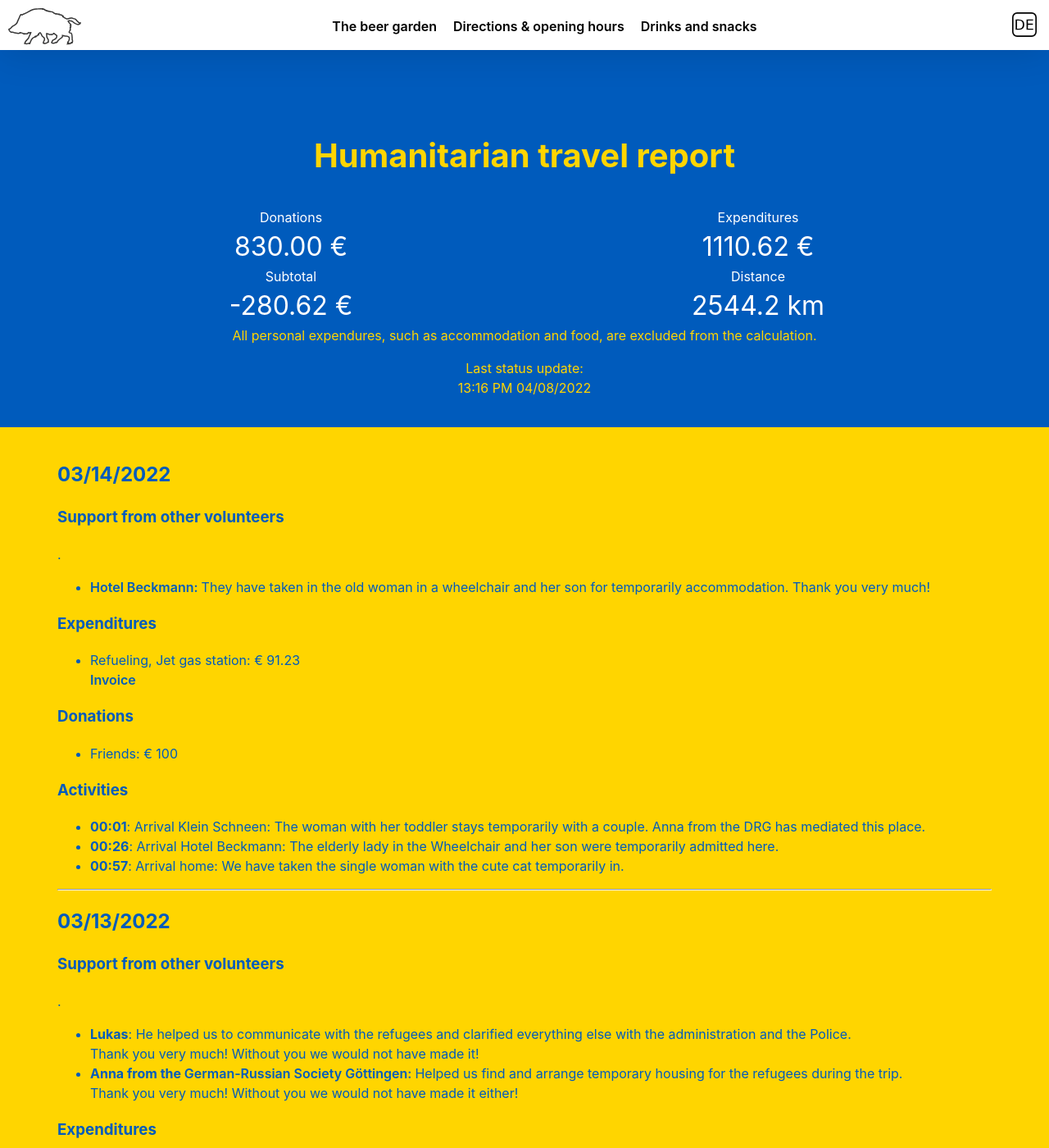
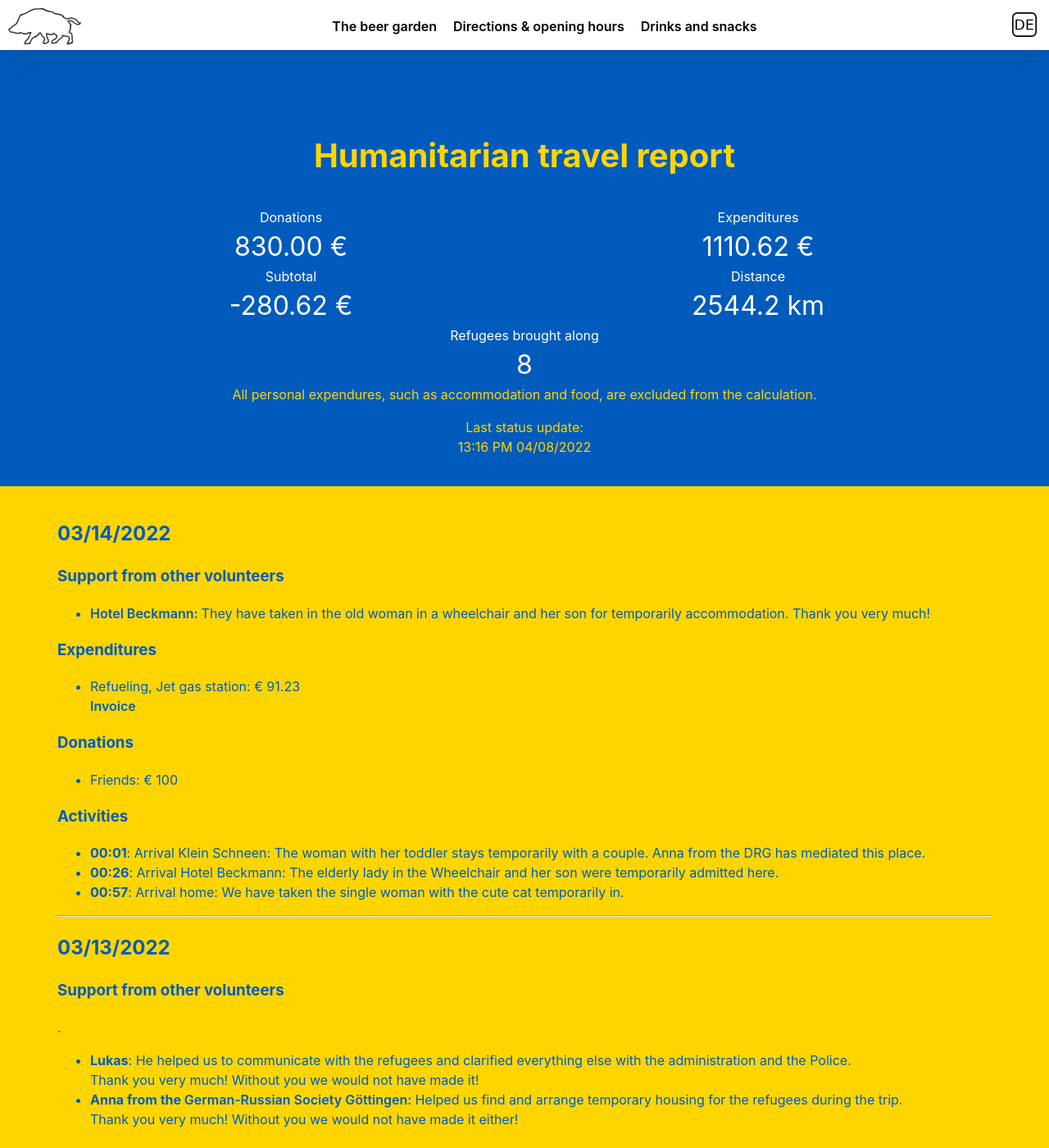
Before and after one commit to versable/kehr-website, a Jekyll site: the page built from en/ukraine.html, in a window 1280 px wide and 1400 px high. Shown: the whole window at 82% size. Built offline with Jekyll 4.4.1, drawn with Linux system fonts in a browser that asks for light colours.

Commit message:
Add header

```diff
--- a/_sass/_base.scss
+++ b/_sass/_base.scss
@@ -338,6 +338,7 @@ nav {
     ul.tiles {
         display: flex;
         flex-wrap: wrap;
+        justify-content: center;
     }
 
     ul.tiles li {
--- a/en/ukraine.html
+++ b/en/ukraine.html
@@ -24,6 +24,10 @@ permalink: /en/ukraine/
                 Distance
                 <span>2544.2 km</span>
             </li>
+            <li>
+                Refugees brought along
+                <span>8</span>
+            </li>
         </ul>
         All personal expendures, such as accommodation and food, are excluded
         from the calculation.
@@ -36,7 +40,7 @@ permalink: /en/ukraine/
 <section class="ukraine bottom">
     <div class="container">
         <h2>03/14/2022</h2>
-        <h3>Support from other volunteers</h3>.
+        <h3>Support from other volunteers</h3>
         <ul>
             <li>
                 <a href="https://www.hotel-beckmann.de" target="_blank">
--- a/ukraine.html
+++ b/ukraine.html
@@ -23,6 +23,10 @@ permalink: /ukraine/
             <li>
                 Strecke
                 <span>2544.2 km</span>
+            </li>
+            <li>
+                Mitgenommene Flüchtlinge
+                <span>8</span>
             </li>
         </ul>
         Alle persönlichen Ausgaben, wie Unterkunft und Verpflegung, sind von
```
